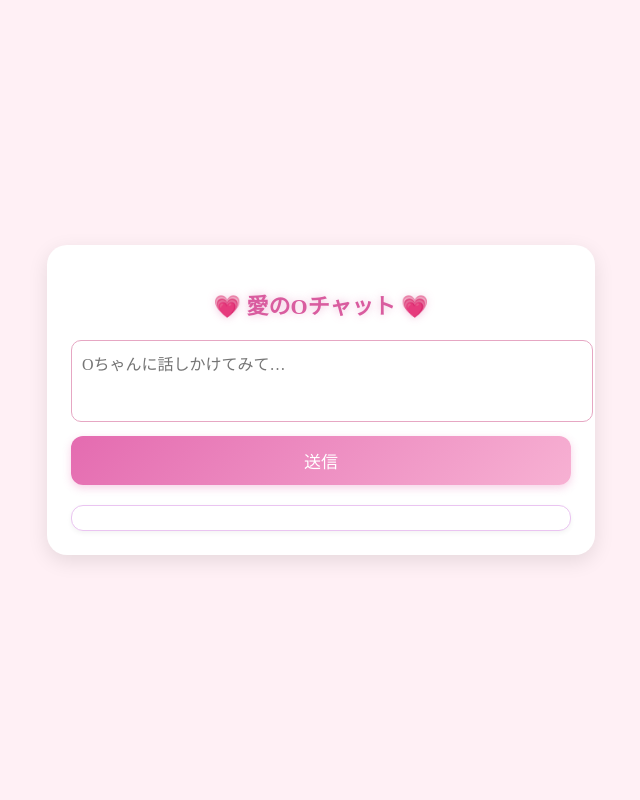
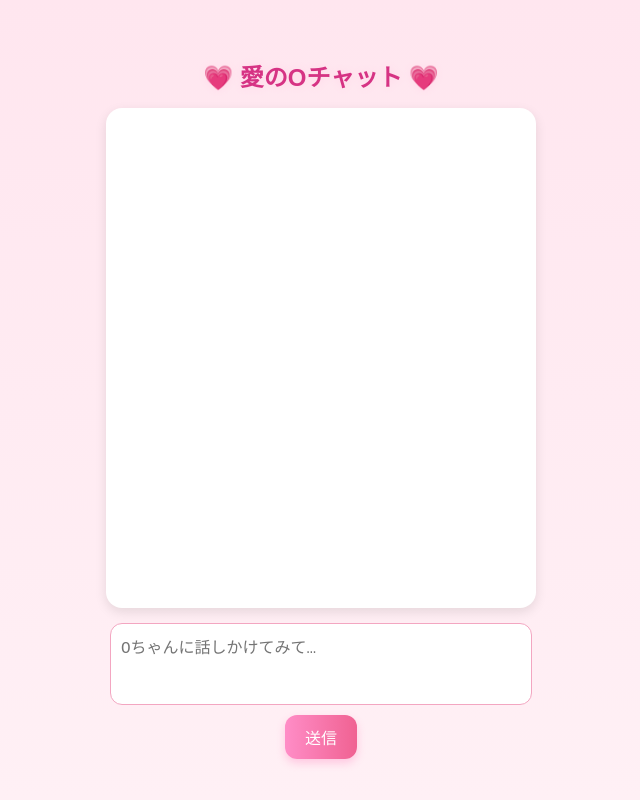
Before and after one commit to O-yuki-ai/O-chat, a plain HTML site: page index.html in a window 1280 px wide. Shown: the whole page, without its empty margins (319-959 px from the left). Drawn offline with Linux system fonts and the light colour scheme; a web font is replaced by a local one.

Commit message:
Update index.html
UIをチャット風に！

```diff
--- a/index.html
+++ b/index.html
@@ -1,18 +1,13 @@
-<!DOCTYPE html>
+      <!DOCTYPE html>
 <html lang="ja">
 <head>
   <meta charset="UTF-8" />
   <meta name="viewport" content="width=device-width, initial-scale=1.0" />
-  <title>愛のOチャット</title>
-
-  <!-- フォント -->
-  <link href="https://fonts.googleapis.com/css2?family=Sawarabi+Mincho&display=swap" rel="stylesheet">
-
+  <title>💗 愛のOチャット 💗</title>
   <style>
     body {
-      font-family: "Sawarabi Mincho", "Noto Sans JP", serif;
-      background: #fff0f5; /* 桜色 */
-      color: #333;
+      font-family: "Noto Sans JP", sans-serif;
+      background: linear-gradient(180deg, #ffe6ef 0%, #fff0f5 100%);
       display: flex;
       flex-direction: column;
       align-items: center;
@@ -20,101 +15,121 @@
       height: 100vh;
       margin: 0;
     }
-
-    .chat-box {
+    h1 {
+      color: #d63384;
+      font-size: 1.5rem;
+      text-align: center;
+      margin-bottom: 15px;
+      text-shadow: 0 0 8px #ffd6e8;
+    }
+    #chat-box {
       width: 90%;
-      max-width: 500px;
+      max-width: 400px;
+      height: 60vh;
+      overflow-y: auto;
       background: white;
-      border-radius: 20px;
-      padding: 24px;
-      box-shadow: 0 6px 20px rgba(0,0,0,0.1);
-      text-align: center;
+      border-radius: 16px;
+      padding: 10px 15px;
+      box-shadow: 0 4px 12px rgba(0, 0, 0, 0.1);
+      margin-bottom: 15px;
     }
-
-    h2 {
-      color: #d95c9f;
-      text-shadow: 0 0 8px rgba(217,92,159,0.4);
-      margin-bottom: 20px;
-      font-size: 22px;
+    .msg {
+      margin: 10px 0;
+      padding: 8px 12px;
+      border-radius: 12px;
+      line-height: 1.6;
+      max-width: 80%;
     }
-
+    .user {
+      background: #ffd6e8;
+      align-self: flex-end;
+      text-align: right;
+      margin-left: auto;
+    }
+    .bot {
+      background: #f8f9fa;
+      align-self: flex-start;
+    }
+    #form {
+      display: flex;
+      flex-direction: column;
+      align-items: center;
+      width: 90%;
+      max-width: 400px;
+    }
     textarea {
       width: 100%;
       height: 60px;
-      border-radius: 10px;
-      border: 1px solid #e6a7c3;
+      border: 1px solid #f3a6c1;
+      border-radius: 12px;
       padding: 10px;
+      font-size: 1rem;
       resize: none;
-      font-size: 16px;
+      margin-bottom: 10px;
       outline: none;
-      transition: all 0.2s ease;
-      font-family: "Sawarabi Mincho", serif;
     }
-
-    textarea:focus {
-      border-color: #d95c9f;
-      box-shadow: 0 0 6px rgba(217,92,159,0.4);
-    }
-
     button {
-      margin-top: 10px;
-      width: 100%;
-      padding: 12px;
-      background: linear-gradient(135deg, #e46bb0, #f7b1d3);
+      background: linear-gradient(90deg, #ff8dc7, #f06292);
       color: white;
       border: none;
       border-radius: 12px;
-      font-size: 17px;
-      box-shadow: 0 3px 8px rgba(228,107,176,0.3);
-      transition: all 0.3s ease;
+      padding: 10px 20px;
+      font-size: 1rem;
       cursor: pointer;
+      box-shadow: 0 4px 8px rgba(255, 105, 180, 0.3);
+      transition: 0.2s;
     }
-
     button:hover {
       transform: scale(1.05);
-      box-shadow: 0 6px 15px rgba(228,107,176,0.6);
-      filter: brightness(1.1);
     }
-
-    .reply {
-      margin-top: 20px;
-      background: #fff;
-      border: 1px solid #eac4f1;
-      border-radius: 12px;
-      padding: 12px;
-      box-shadow: 0 2px 5px rgba(0,0,0,0.05);
-      white-space: pre-wrap;
-      text-align: left;
-    }
-
   </style>
 </head>
 <body>
-  <div class="chat-box">
-    <h2>💗 愛のOチャット 💗</h2>
+  <h1>💗 愛のOチャット 💗</h1>
+
+  <div id="chat-box"></div>
+
+  <form id="form">
     <textarea id="message" placeholder="Oちゃんに話しかけてみて…"></textarea>
-    <button onclick="sendMessage()">送信</button>
-    <div id="reply" class="reply"></div>
-  </div>
+    <button type="submit">送信</button>
+  </form>
 
   <script>
-    async function sendMessage() {
-      const message = document.getElementById("message").value;
-      const replyDiv = document.getElementById("reply");
-      replyDiv.textContent = "考え中…";
+    const chatBox = document.getElementById("chat-box");
+    const form = document.getElementById("form");
+    const messageInput = document.getElementById("message");
+
+    form.addEventListener("submit", async (e) => {
+      e.preventDefault();
+      const userMessage = messageInput.value.trim();
+      if (!userMessage) return;
+
+      appendMessage(userMessage, "user");
+      messageInput.value = "";
+
+      appendMessage("考え中…", "bot");
 
       try {
-        const response = await fetch("/api/chat", {
+        const res = await fetch("/api/chat", {
           method: "POST",
           headers: { "Content-Type": "application/json" },
-          body: JSON.stringify({ message })
+          body: JSON.stringify({ message: userMessage }),
         });
 
-        const data = await response.json();
-        replyDiv.textContent = data.reply || "Oちゃんが沈黙してる…";
-      } catch (err) {
-        replyDiv.textContent = "通信エラーが発生したみたい💦";
+        const data = await res.json();
+        const lastBotMsg = chatBox.querySelector(".bot:last-child");
+        lastBotMsg.textContent = data.reply;
+      } catch {
+        appendMessage("通信エラーが発生したみたい💦", "bot");
       }
+    });
+
+    function appendMessage(text, sender) {
+      const msg = document.createElement("div");
+      msg.classList.add("msg", sender);
+      msg.textContent = text;
+      chatBox.appendChild(msg);
+      chatBox.scrollTop = chatBox.scrollHeight;
     }
   </script>
 </body>
```
